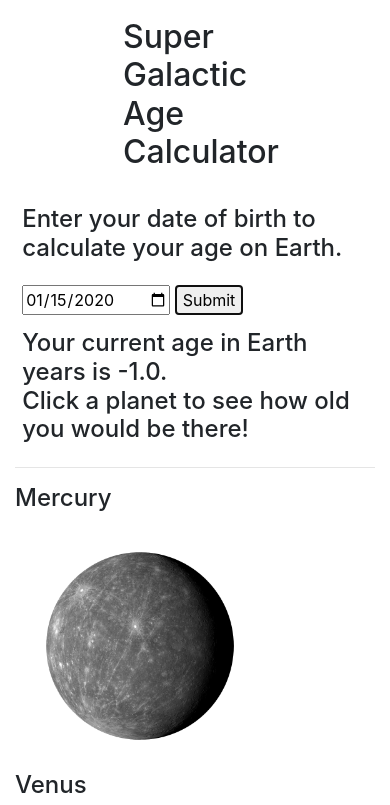
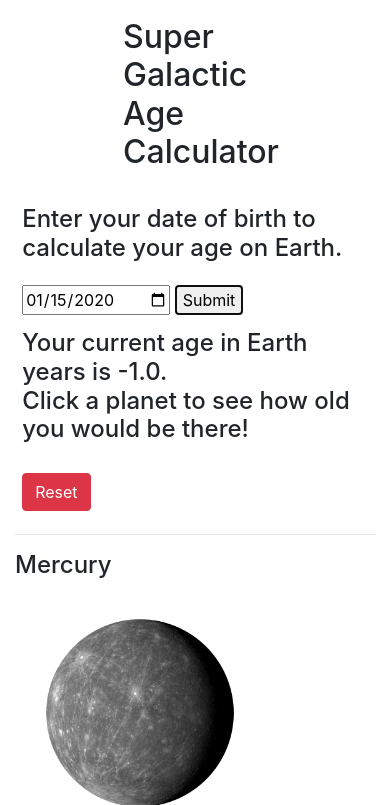
Before and after one commit to kwolfenb/age-calculator-webpack-js, a website built with webpack: page src/index.html in a window 390 px wide. Both pictures are taken after typing "2020-01-15" into the empty fields and a click on the button "Submit". Shown: the top 805 px of the page. Built offline with nearby package versions, Linux system fonts and the light colour scheme.

Commit message:
adds one more test for mayfly lifetimes

```diff
--- a/src/age.js
+++ b/src/age.js
@@ -58,4 +58,11 @@ export class Age{
     let plutoYears = (years / plutoYear);
     return plutoYears;
   }
+
+  mayfly(years) {
+    const mayflyLifeMinutes = (5);
+    const minutesInYear = (60 * 24 * 365);
+    let result = (years*minutesInYear/mayflyLifeMinutes)
+    return result;
+  }
 }
--- a/src/index.html
+++ b/src/index.html
@@ -12,7 +12,10 @@
         <button type="submit">Submit</button>
       </form>
       <h4 id="result">Your current age in Earth years is <span id="earthYears"></span>. <br>
-      Click a planet to see how old you would be there!</h4>
+      Click a planet to see how old you would be there! <br><br>
+      <button type="button" class="btn btn-danger" id="reset">Reset</button>
+      <br>
+      </h4>
       <hr>
       <div class="planets">
         <div class="row">
@@ -50,6 +53,13 @@
             <h5 id="plutoAge">Your age on Pluto would be <span id="plutoResult"></span> years!</h5>
           </div>
         </div>
+        <br><br>
+        <div class="row">
+          <div class="col-md">
+            <h5>The average lifespan of a Mayfly is 5 minutes. That means you have already lived the equivalent of <span id="mayfly"></span> mayfly lifetimes!</h5>
+
+          </div>
+        </div>
       </div>
 
     </div>
--- a/src/main.js
+++ b/src/main.js
@@ -20,7 +20,10 @@ $(document).ready(function() {
     let birthMonth = inputArr[1];
     let birthDay = inputArr[2];
     let userAge = new Age(birthYear, birthMonth, birthDay);
+
     userAge.calculateAge();
+    let mayFlyLifetimes = userAge.mayfly(userAge.earthAge);
+
 
     $("#result").show();
     $("#earthYears").text(userAge.earthAge);
@@ -32,35 +35,42 @@ $(document).ready(function() {
     $("#jupiter").attr('src', jupiter);
     $("#pluto").attr('src', pluto);
 
+    $('#mayfly').text(mayFlyLifetimes);
+
     $('#mercury').click(function() {
       let earthYears = userAge.earthAge;
       let mercuryAge = (userAge.mercuryAge(earthYears)).toFixed(1);
       $('#mercuryAge').show();
       $('#mercuryResult').text(mercuryAge);
     });
+
     $('#venus').click(function() {
       let earthYears = userAge.earthAge;
       let venusAge = (userAge.venusAge(earthYears)).toFixed(1);
       $('#venusAge').show();
       $('#venusResult').text(venusAge);
     });
+
     $('#earth').click(function() {
       let earthAge = userAge.earthAge;
       $('#earthAge').show();
       $('#earthResult').text(earthAge);
     });
+
     $('#mars').click(function() {
       let earthYears = userAge.earthAge;
       let marsAge = (userAge.marsAge(earthYears)).toFixed(1);
       $('#marsAge').show();
       $('#marsResult').text(marsAge);
     });
+
     $('#jupiter').click(function() {
       let earthYears = userAge.earthAge;
       let jupiterAge = (userAge.jupiterAge(earthYears)).toFixed(1);
       $('#jupiterAge').show();
       $('#jupiterResult').text(jupiterAge);
     });
+
     $('#pluto').click(function() {
       let earthYears = userAge.earthAge;
       let plutoAge = (userAge.plutoAge(earthYears)).toFixed(1);
@@ -70,4 +80,8 @@ $(document).ready(function() {
 
   });
 
+  $('#reset').click(function() {
+    location.reload();
+  });
+
 });
--- a/src/styles.css
+++ b/src/styles.css
@@ -14,6 +14,7 @@ img {
   height: 250px;
   width: 250px;
 }
+
 #result, .planets {
   display: none;
 }
```
Also changed, not shown: spec/age-spec.js (+10 -8 lines).
